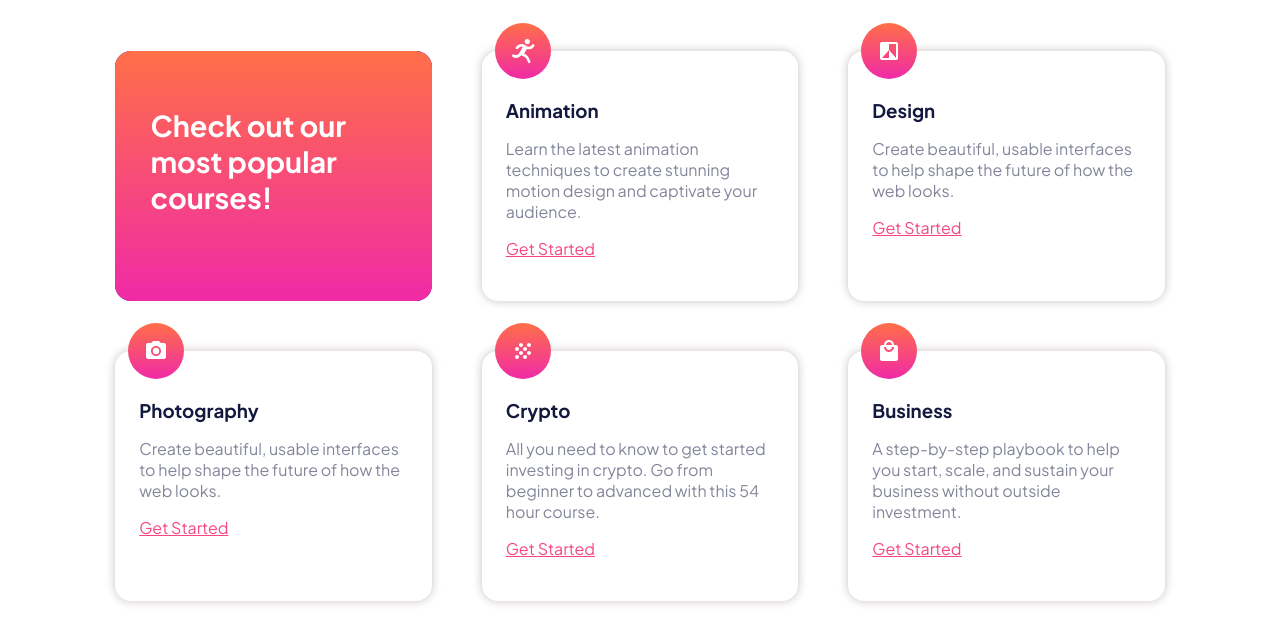
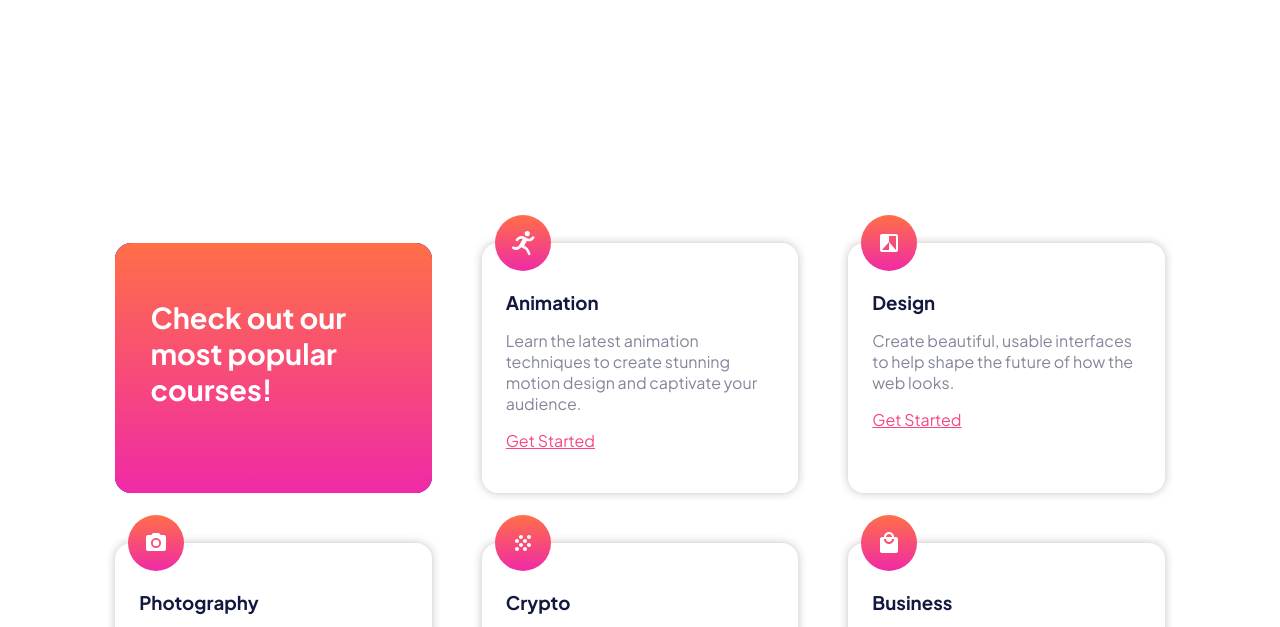
Before and after one commit to DanielDantas0921/skilled-elearning-landing-page, a website: page index.html in a window 1280 px wide. Shown: the part 565-1192 px from the top of the page. Drawn offline with Linux system fonts and the light colour scheme.

Commit message:
alterações

```diff
--- a/src/sass/section/courses.scss
+++ b/src/sass/section/courses.scss
@@ -1,7 +1,7 @@
 .courses{
     display: grid;
     grid-template-columns: repeat(3, 1fr);
-    margin-top: 8rem;
+    margin-top: 40vh;
     margin-right: auto;
     margin-left: auto;
     margin-bottom: 4rem;
```
Also changed, not shown: src/css/style.css.
